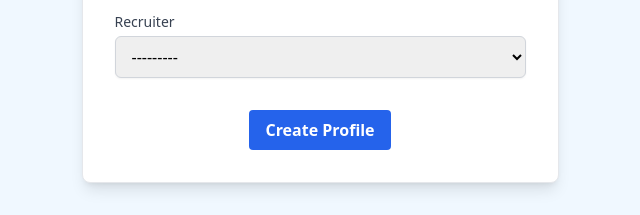
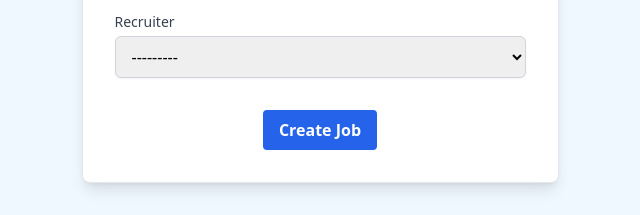
Before and after one commit to Mahshidmn/job-portal, a Django app: page /jobs/create/ in a window 1280 px wide; the page is wider, and only the part inside the window is pictured. Shown: the part 1627-1842 px from the top of that part, without its empty margins (368-1008 px from the left). Run offline with Django 4.2, Linux system fonts and the light colour scheme; the visitor is signed in with stand-in values (Sample User, id 1); data that the repository does not hold is empty; some libraries are stand-ins or nearby versions.

Commit message:
job_form updated

```diff
--- a/main_app/templates/main_app/job_form.html
+++ b/main_app/templates/main_app/job_form.html
@@ -27,7 +27,7 @@
                 {% endfor %}
             </div>
             <div class="mt-8 flex justify-center">
-                <input type="submit" value="{% if not object %}Create Profile{% else %}Update Profile{% endif %}" class="bg-blue-600 hover:bg-blue-700 text-white font-bold py-2 px-4 rounded cursor-pointer focus:outline-none focus:shadow-outline transition duration-150 ease-in-out">
+                <input type="submit" value="{% if not object %}Create Job{% else %}Update Job{% endif %}" class="bg-blue-600 hover:bg-blue-700 text-white font-bold py-2 px-4 rounded cursor-pointer focus:outline-none focus:shadow-outline transition duration-150 ease-in-out">
             </div>
         </form>
     </div>
```
